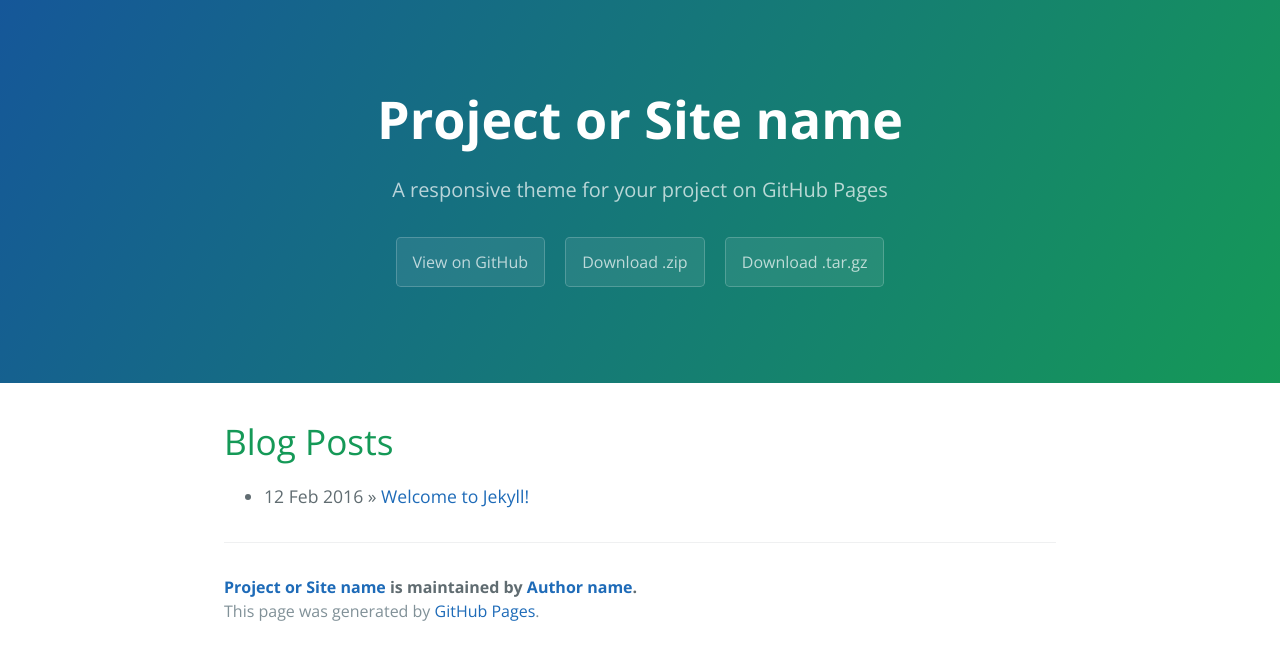
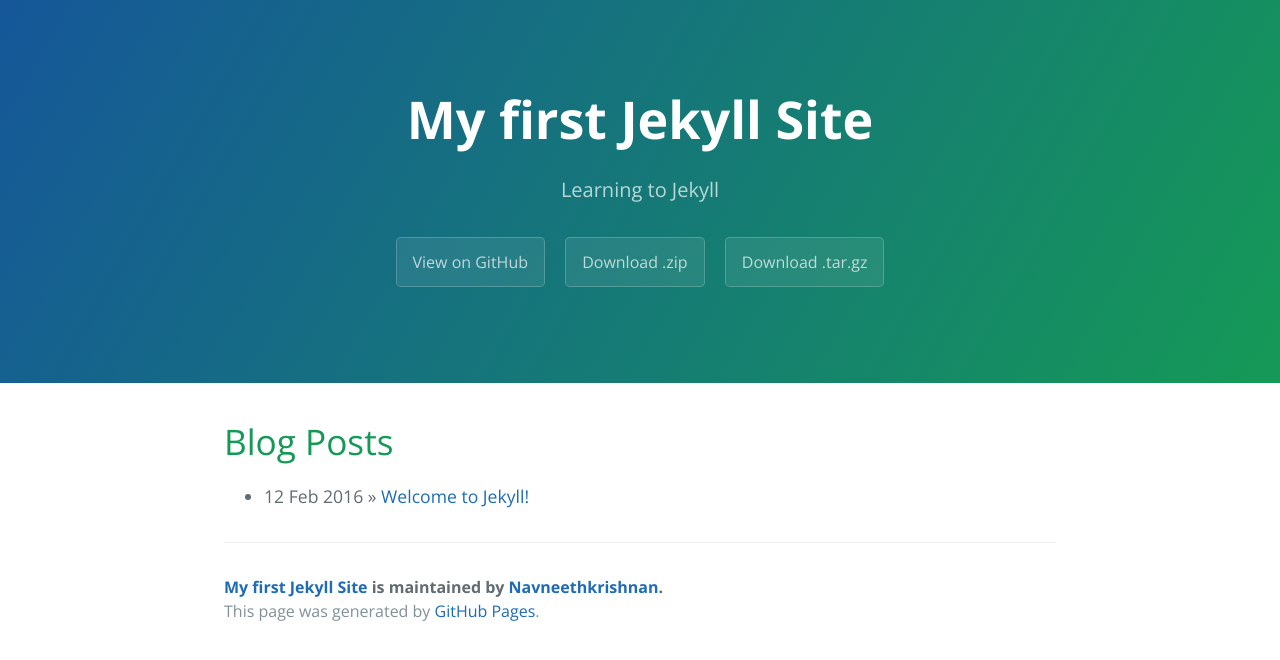
Before and after one commit to Navneet-Suresh/Navneet-Suresh.github.io, a Jekyll site: the page built from index.html, in a window 1280 px wide. Shown: the top 660 px of the page. Built offline with Jekyll 4.4.1, drawn with Linux system fonts in a browser that asks for light colours; the list of posts is cut into pages by our own code.

Commit message:
Add Title/Author/Site specific changes #1

```diff
--- a/_config.yml
+++ b/_config.yml
@@ -1,13 +1,13 @@
 # Setup
-title:        Project or Site name
-tagline:      A responsive theme for your project on GitHub Pages
+title:        My first Jekyll Site
+tagline:      Learning to Jekyll
 baseurl:      ""
 paginate:     1
 
 # About/contact
 author:
-  name:       Author name
-  url:        http://yourhomepage.com
+  name:       Navneethkrishnan
+  url:        navneet-suresh.github.io
 
 # Gems
 gems:
```
